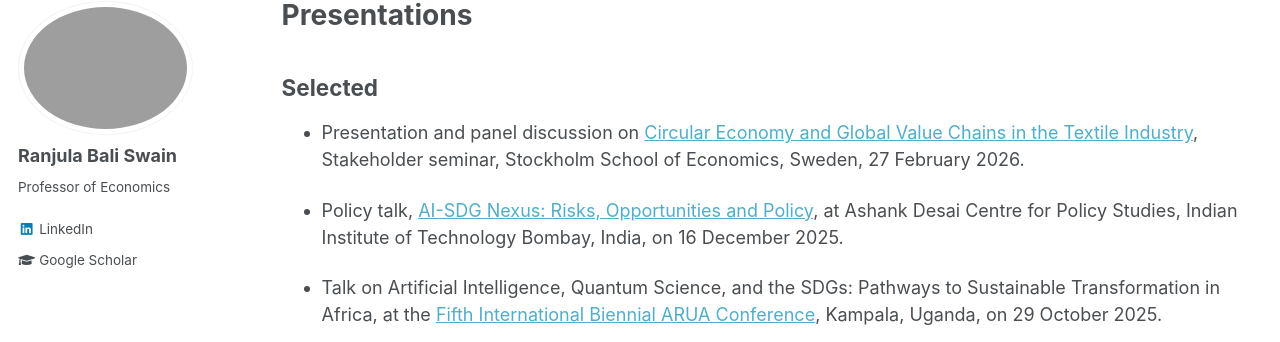
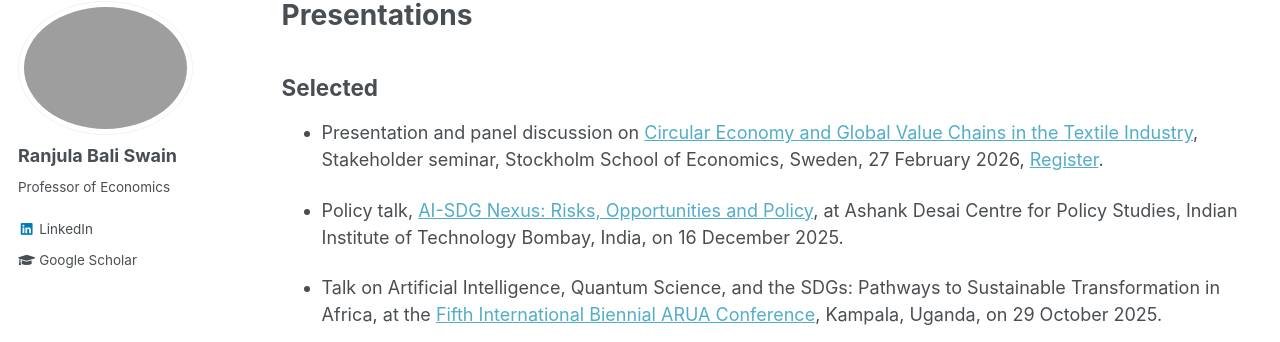
Before and after one commit to ranjbali/ranjbali.github.io, a Jekyll site: the page built from _pages/pastevents.md, in a window 1280 px wide and 900 px high. Shown: the part 117-459 px from the top of the window. Built offline with Jekyll 4.4.1, drawn with Linux system fonts in a browser that asks for light colours.

Commit message:
Update event details and links in pastevents.md
Updated link for the presentation on Circular Economy and added a registration link.

```diff
--- a/_pages/pastevents.md
+++ b/_pages/pastevents.md
@@ -8,7 +8,7 @@
 {% include base_path %}
 
 ## Selected
-* Presentation and panel discussion on [Circular Economy and Global Value Chains in the Textile Industry](/files/StakeholderWorkshop27Feb2026.pdf), Stakeholder seminar, Stockholm School of Economics, Sweden, 27 February 2026.
+* Presentation and panel discussion on [Circular Economy and Global Value Chains in the Textile Industry](https://www.hhs.se/en/about-us/news/sir/2026/presentation-of-a-new-stakeholder-report-on-circular-economy-and-global-value-chains-in-the-textile-industry/), Stakeholder seminar, Stockholm School of Economics, Sweden, 27 February 2026, [Register](/files/StakeholderWorkshop27Feb2026.pdf).
 
 * Policy talk, [AI-SDG Nexus: Risks, Opportunities and Policy](/files/IIT_Mumbai.pdf), at Ashank Desai Centre for Policy Studies, Indian Institute of Technology Bombay, India, on 16 December 2025.
 
```
